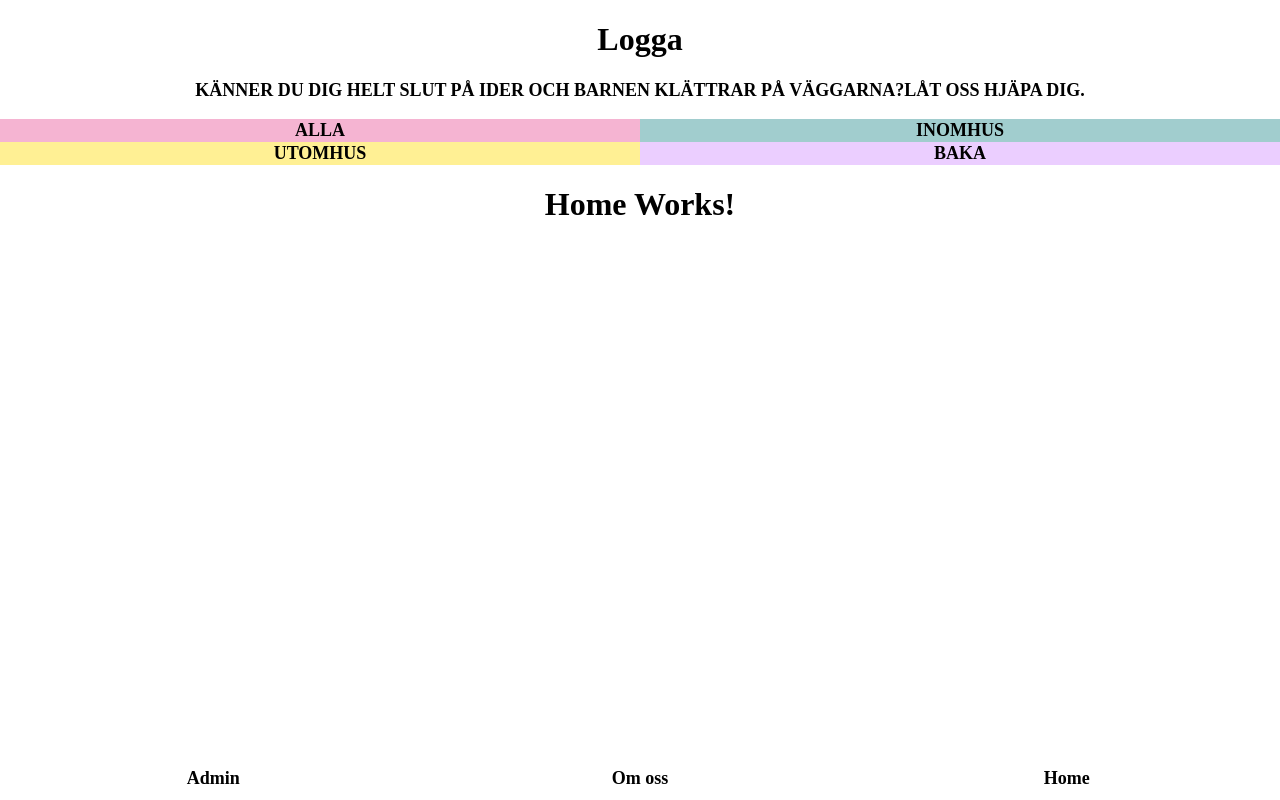
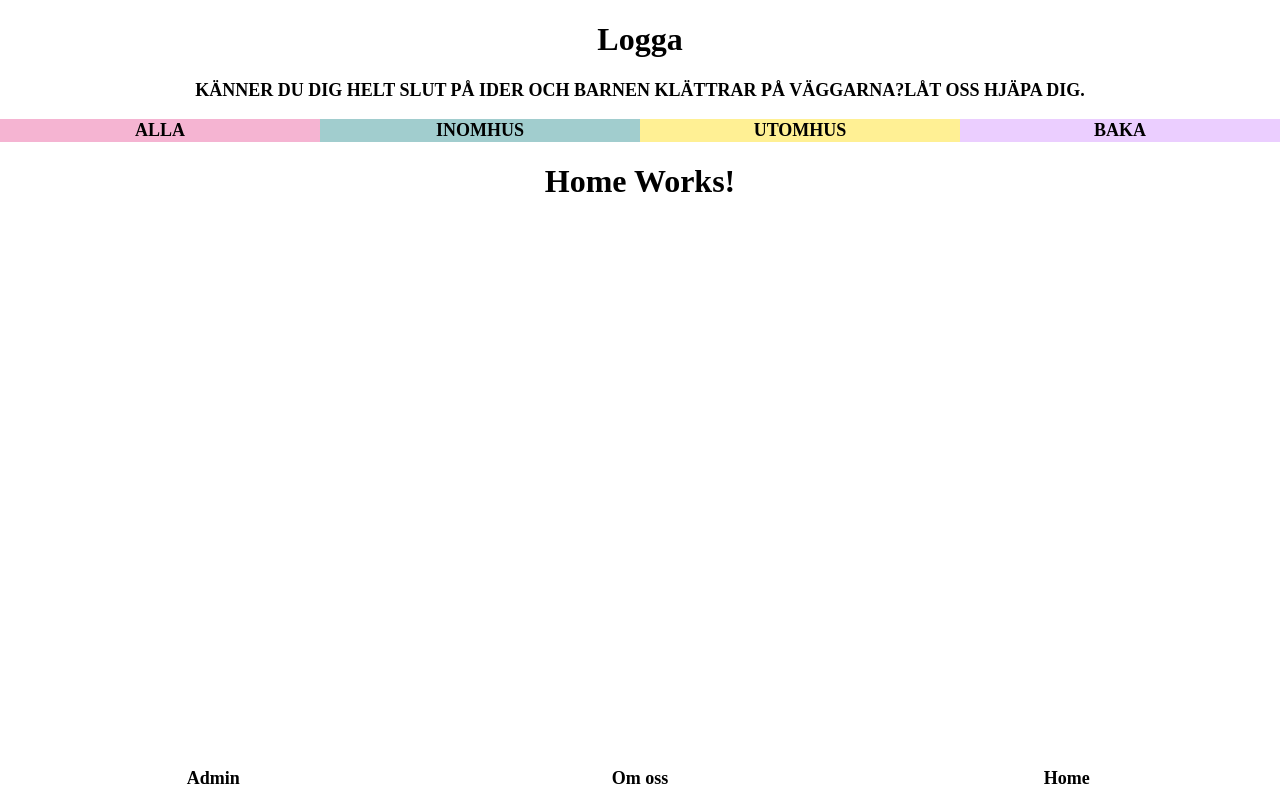
Before and after one commit to ninasse/vadskavigora, a React (Create React App) app: page / in a window 1280 px wide. Built offline with nearby package versions, Linux system fonts and the light colour scheme; a web font is replaced by a local one.

Commit message:
added file for mixins and colors, also did buttons responsive

```diff
--- a/src/components/categoryButton/CategoryButton.scss
+++ b/src/components/categoryButton/CategoryButton.scss
@@ -1,5 +1,11 @@
+@import 'src/styles/colors.scss';
+@import 'src/styles/mixins.scss';
+
 #categoryComp {
     width: 100%;
+    @include desktop {
+        display: flex;
+    }
 }
 
 .categoryDiv {
@@ -17,19 +23,18 @@
     }
 }
 #catButtonOne {
-    background: #f5b4d2;
+    background: var(--color-one);
     float: left;
 
 }
 #catButtonTwo {
-    background: #a1cdce;
+    background:var(--color-two);
 
 }
 #catButtonThree {
-    background: #fff094;
-
+    background:var(--color-three);
 }
 #catButtonFour {
-    background: #ebceff;
+    background:var(--color-four);
  /*    margin-left: 2px; */
 }
--- /dev/null
+++ b/src/styles/colors.scss
@@ -0,0 +1,10 @@
+
+:root {
+ --color-one: #f5b4d2;
+--color-two: #a1cdce;
+--color-three: #fff094;
+--color-four: #ebceff;
+
+--white: #ffffff;
+--black: #000000;
+}
--- /dev/null
+++ b/src/styles/mixins.scss
@@ -0,0 +1,12 @@
+@mixin mobile {
+    @media (max-width: 599px) { @content; }
+  }
+  @mixin tablet-portrait {
+    @media (min-width: 600px) { @content; }
+  }
+  @mixin tablet-horizont {
+    @media (min-width: 900px) { @content; }
+  }
+  @mixin desktop {
+    @media (min-width: 1200px) { @content; }
+  }
```
